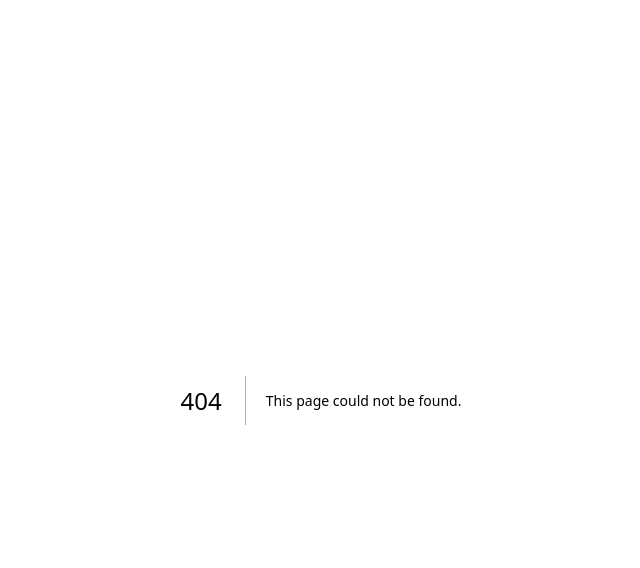
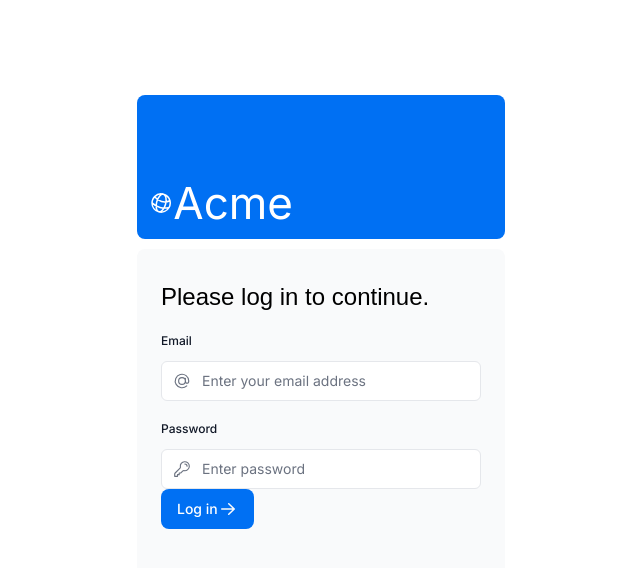
Before and after one commit to khang-ngo4444/approuter, a Next.js app in the folder nextjs-dashboard/: page /login in a window 1280 px wide. Before the commit this address had no page. Shown: the top 568 px of the page, without its empty margins (319-959 px from the left). Built offline with nearby package versions, Linux system fonts and the light colour scheme; a web font is replaced by a local one.

Commit message:
add login

```diff
--- /dev/null
+++ b/nextjs-dashboard/app/login/page.tsx
@@ -0,0 +1,28 @@
+import AcmeLogo from '@/app/ui/acme-logo';
+import LoginForm from '@/app/ui/login-form';
+import { Suspense } from 'react';
+import { Metadata } from 'next';
+
+export const metadata: Metadata = {
+    title: 'Login',
+    description: 'Login to your Acme Dashboard account.',
+    metadataBase: new URL('https://next-learn-dashboard.vercel.sh'),
+
+};
+
+export default function LoginPage() {
+    return (
+        <main className="flex items-center justify-center md:h-screen">
+            <div className="relative mx-auto flex w-full max-w-[400px] flex-col space-y-2.5 p-4 md:-mt-32">
+                <div className="flex h-20 w-full items-end rounded-lg bg-blue-500 p-3 md:h-36">
+                    <div className="w-32 text-white md:w-36">
+                        <AcmeLogo />
+                    </div>
+                </div>
+                <Suspense>
+                    <LoginForm />
+                </Suspense>
+            </div>
+        </main>
+    );
+}
```
